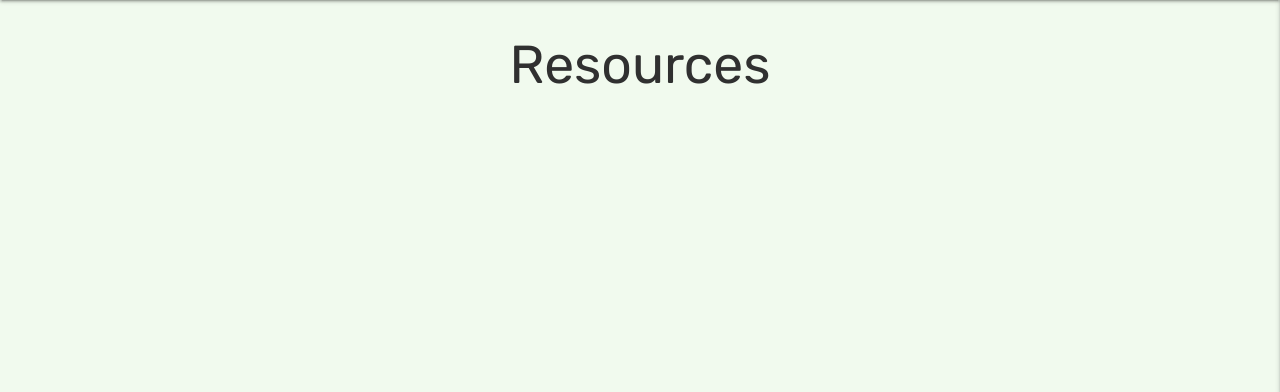
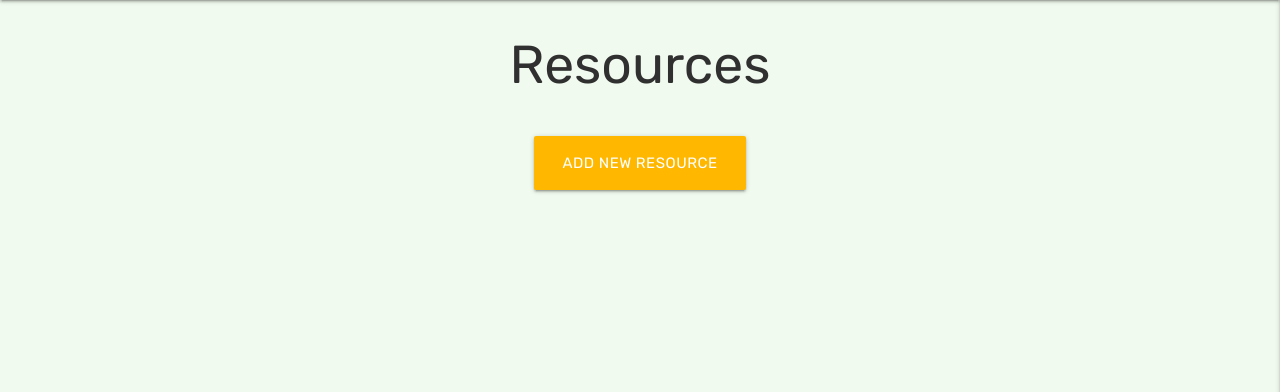
Before and after one commit to andywales83/tech_growth_mindset, a Flask app: page /get_resources in a window 1280 px wide. Shown: the part 64-456 px from the top of the page. Run offline with Flask 2, Linux system fonts and the light colour scheme; data that the repository does not hold is empty; some libraries are stand-ins or nearby versions.

Commit message:
Update task into the database and add button to resources for adding new resource

```diff
--- a/app.py
+++ b/app.py
@@ -137,6 +137,20 @@ def add_resource():
 # ----- Edit Resource Functionality ----- #
 @app.route("/edit_resource/<resource_id>", methods=["POST", "GET"])
 def edit_resource(resource_id):
+    if request.method == "POST":
+        edit_data = {
+            "resource_name": request.form.get("resource_name"),
+            "category_name": request.form.get("category_name"),
+            "resource_topic": request.form.get("resource_topic"),
+            "date_added": request.form.get("date_added"),
+            "resource_description": request.form.get("resource_description"),
+            "resource_link": request.form.get("resource_link"),
+            "created_by": session["user"]
+        }
+        mongo.db.resources.update({"_id": ObjectId(resource_id)}, edit_data)
+        flash("Your resource has been updated.")
+        return redirect(url_for("get_resources"))
+
     resource = mongo.db.resources.find_one({"_id": ObjectId(resource_id)})
     categories = mongo.db.categories.find().sort("category_name", 1)
     topics = mongo.db.topics.find().sort("topic_name", 1)
--- a/templates/resources.html
+++ b/templates/resources.html
@@ -6,6 +6,13 @@
             <h2>Resources</h2>
         </div>
     </div>
+
+    <div class="row">
+        <div class="col s12 center">
+            <a class="btn btn-large" href="{{ url_for('add_resource')}}">Add New Resource</a>
+        </div>
+    </div>
+
 
     {% for resource in resources %}
         <div class="row">
@@ -32,17 +39,15 @@
 
                         <p><em>Added by: {{ resource.created_by }}</em></p>
 
+                        {% if session.user|lower == resource.created_by|lower %}
                         <div class="row">
-                            <div class="col s6 center-align">
+                            <div class="col s12 center-align">
                                 <a href="{{ url_for('edit_resource', resource_id=resource._id) }}"
                                     class="waves-effect waves-light btn-small btn-small-edit">
-                                        <i class="material-icons left">edit_note</i>Edit</a>
-                            </div>
-                            <div class="col s6">
-                                <a href="" class="waves-effect waves-light btn-small btn-small-done">
-                                    <i class="material-icons left">playlist_add_check</i>Done</a>
+                                        <i class="material-icons left">edit_note</i>Edit Resource</a>
                             </div>
                         </div>
+                        {% endif %}
                     </div>
                 </div>
             </div>
```
